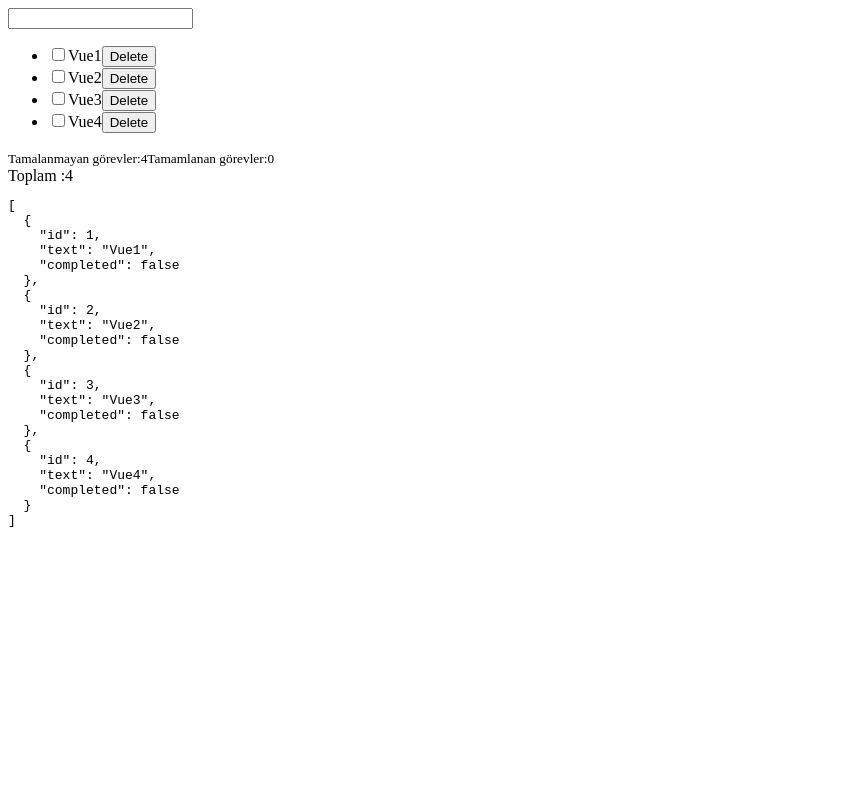
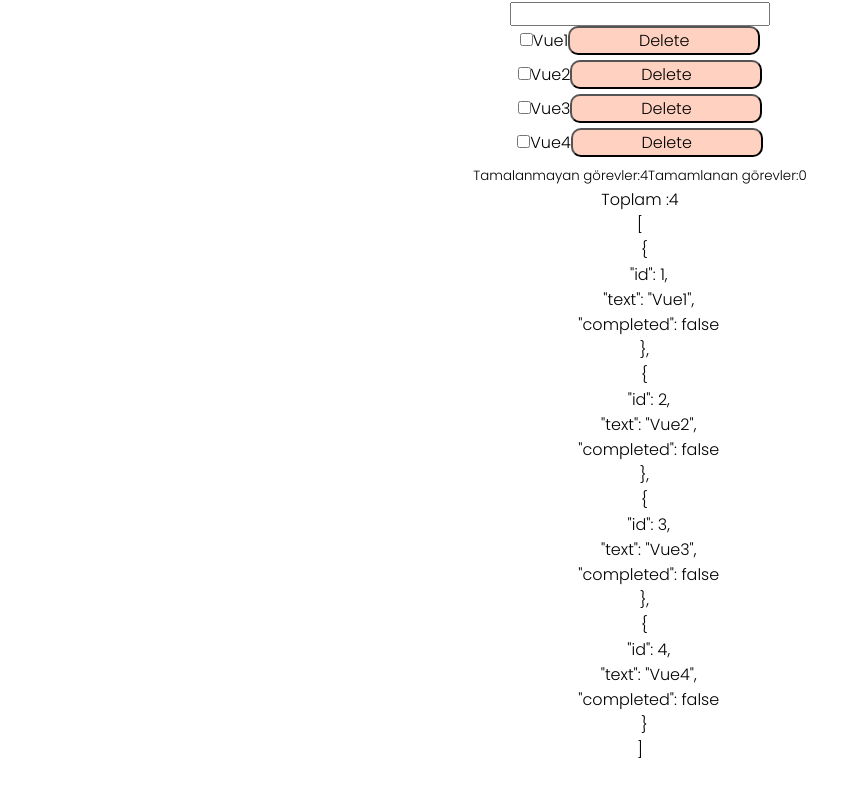
Before and after one commit to ferhatkaplan/vue, a plain HTML site: page vue001/index.html in a window 1280 px wide. Shown: the whole page, without its empty margins (0-861 px from the left). Drawn offline with nearby package versions, Linux system fonts and the light colour scheme.

Commit message:
new commit

```diff
--- a/vue001/index.html
+++ b/vue001/index.html
@@ -11,7 +11,7 @@
 <body>
     <div id="app">
     <input type="text" v-model="todo" @keydown.enter="addTodo">
-
+<div v-if="todoList.length > 0 ">
 <ul>
     <li v-for="todo in todoList" :key="todo.id">
     <input type="checkbox" name="" id="" v-model="todo.completed">
@@ -19,6 +19,8 @@
     <button @click="deleteTodo(todo)">Delete</button>
     </li>
 </ul>
+</div>
+<div v-else>Todo bulunamamaktadır </div>
 <div>
     <small>Tamalanmayan görevler:{{notCountItem}}</small>
     <small>Tamamlanan görevler:{{countItem}}</small>
--- a/vue001/style.css
+++ b/vue001/style.css
@@ -1,3 +1,27 @@
-.completed-item{
-    text-decoration: line-through;
+@import url("https://fonts.googleapis.com/css2?family=Amatic+SC:wght@400;700&family=Poppins:wght@300&display=swap");
+
+* {
+  margin: 0;
+  padding: 0;
+  box-sizing: border-box;
+  font-family: "Amatic SC";
+  font-family: "Poppins", sans-serif;
+  text-align: center;
 }
+.completed-item {
+  text-decoration: line-through;
+}
+
+.ul{
+    background-color: blue;
+}
+
+button{
+    width: 15%;
+    font-size: 16px;
+    margin-bottom: 5px;
+    border-radius: 10px;
+    color: black;
+    background-color: #F745;
+    outline: none;
+}
```
